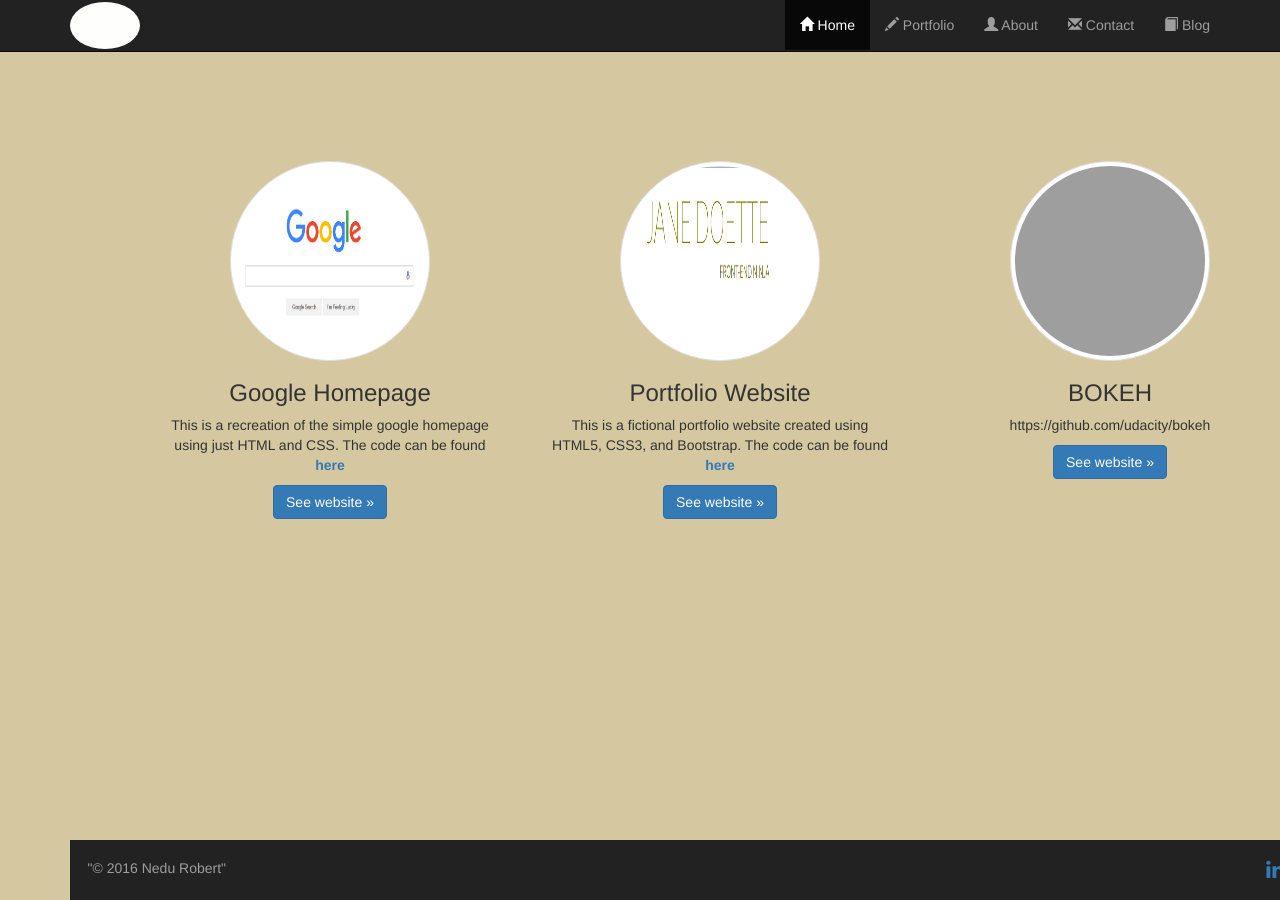
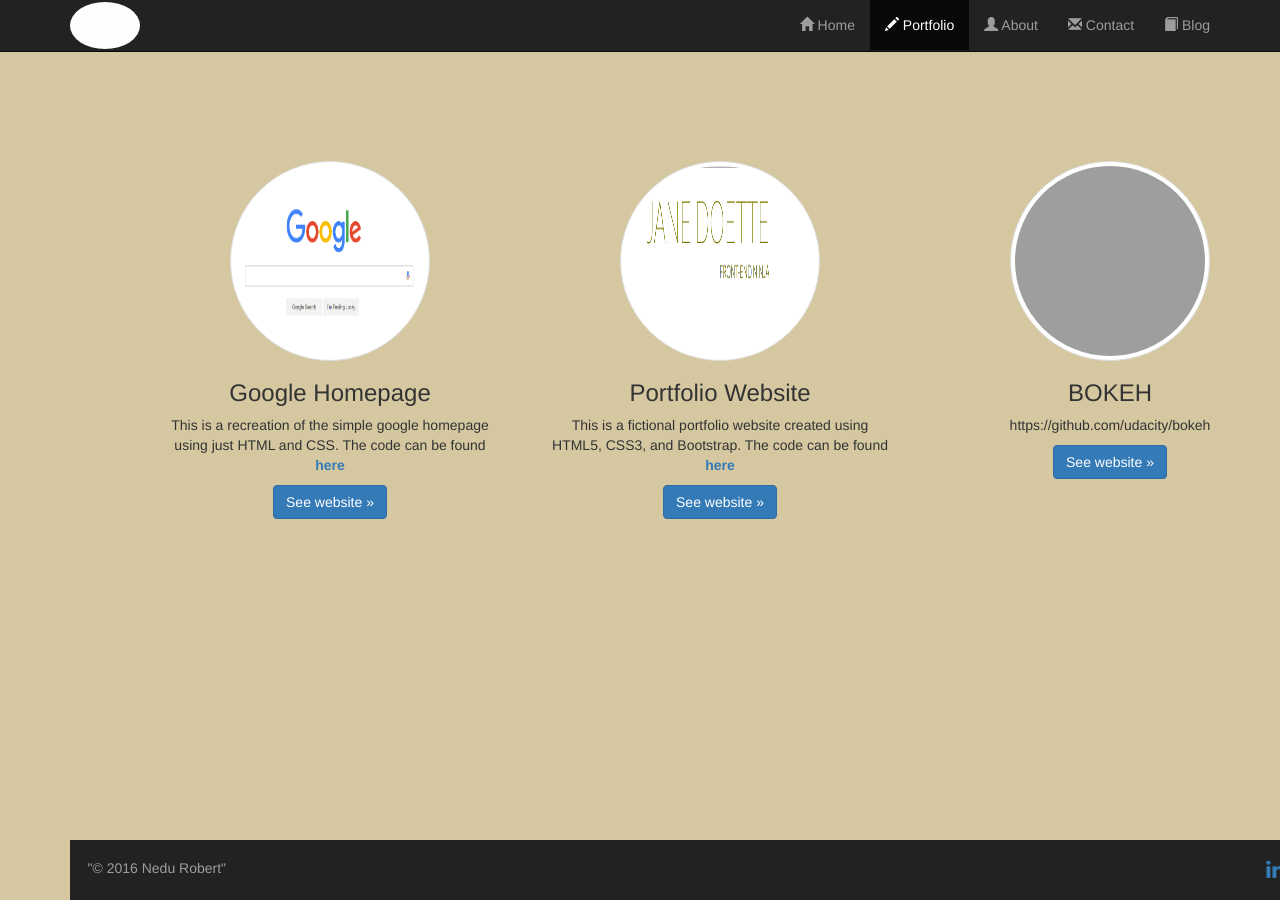
Before and after one commit to Nedu/old.nedu.github.io, a Jekyll site: the page built from portfolio/index.html, in a window 1280 px wide. Built offline with Jekyll 4.4.1, drawn with Linux system fonts in a browser that asks for light colours; nearby versions of some CDN libraries; grey boxes are pictures that could not be loaded.

```diff
--- a/portfolio/index.html
+++ b/portfolio/index.html
@@ -1,7 +1,7 @@
 ---
 layout: default
-home: active
-portfolio: passive
+home: passive
+portfolio: active
 about: passive
 contact: passive
 blog: passive
```
